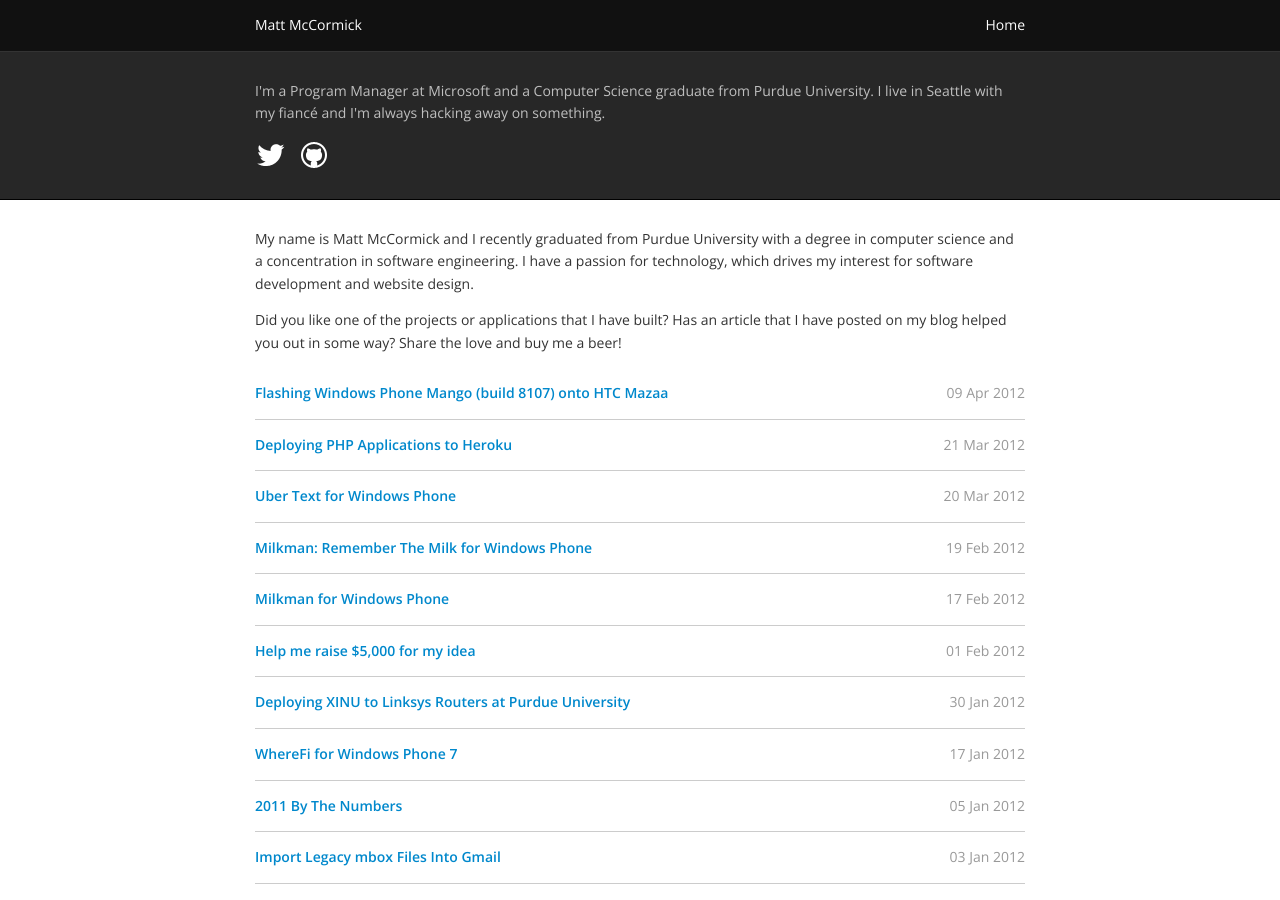
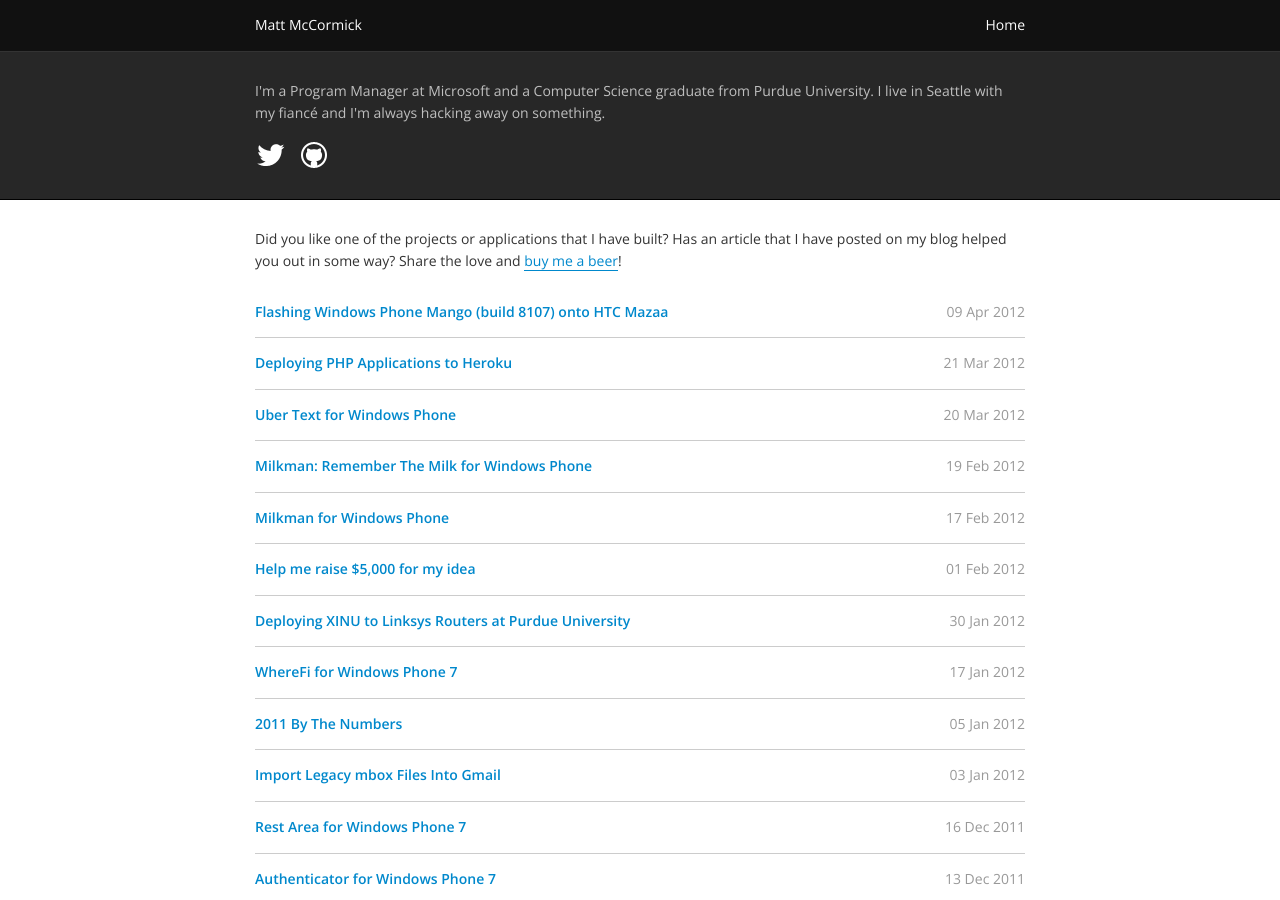
Before and after one commit to mbmccormick/mbmccormick.github.io, a Jekyll site: the page built from index.md, in a window 1280 px wide and 900 px high. Built offline with Jekyll 4.4.1, drawn with Linux system fonts in a browser that asks for light colours.

Commit message:
Update index.md

```diff
--- a/index.md
+++ b/index.md
@@ -3,8 +3,6 @@
 title: Matt McCormick
 ---
 
-My name is Matt McCormick and I recently graduated from Purdue University with a degree in computer science and a concentration in software engineering. I have a passion for technology, which drives my interest for software development and website design.
-
-Did you like one of the projects or applications that I have built? Has an article that I have posted on my blog helped you out in some way? Share the love and buy me a beer!
+Did you like one of the projects or applications that I have built? Has an article that I have posted on my blog helped you out in some way? Share the love and <a href="/donate">buy me a beer</a>!
 
 {% include posts.html %}
```
